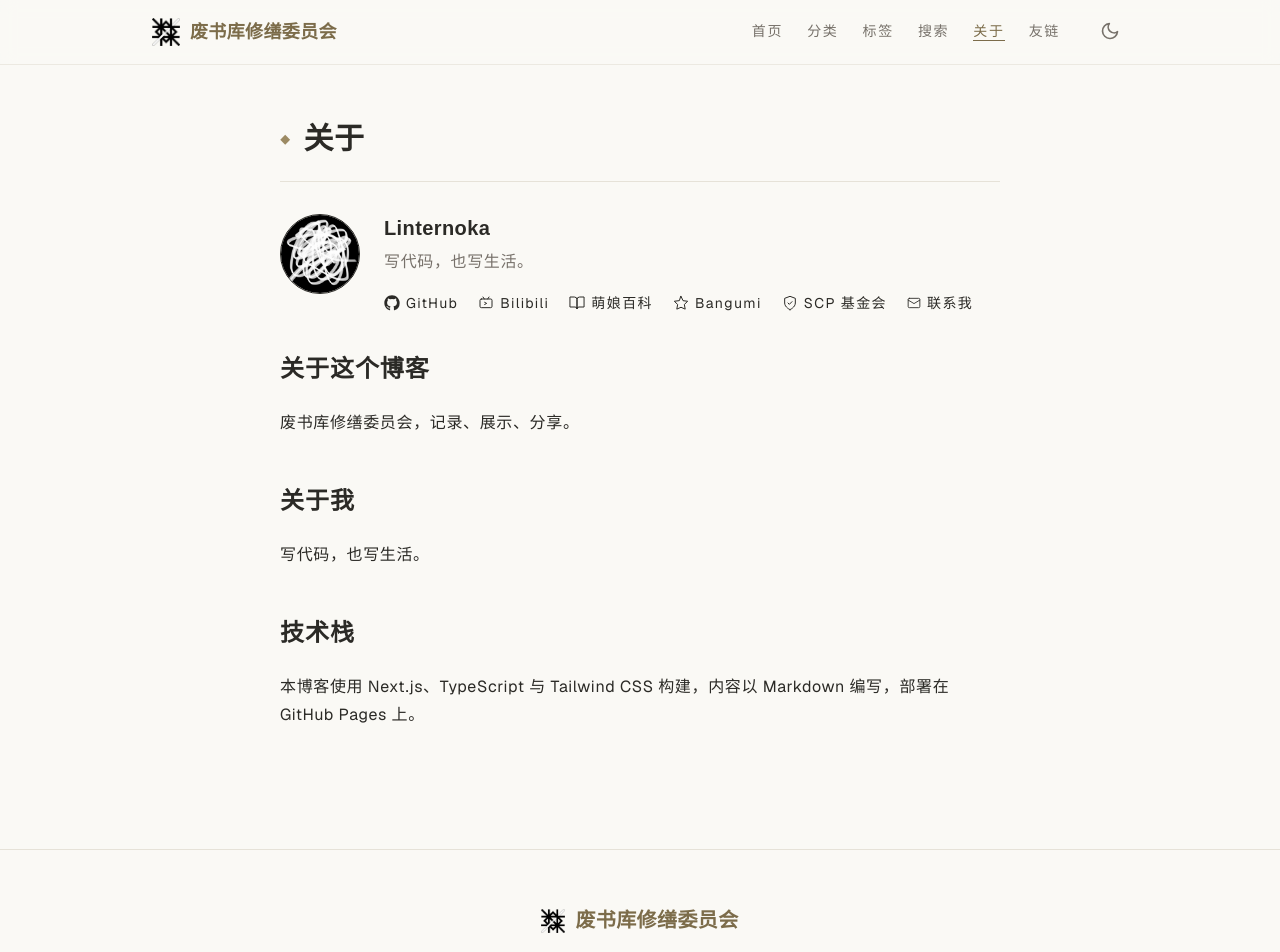
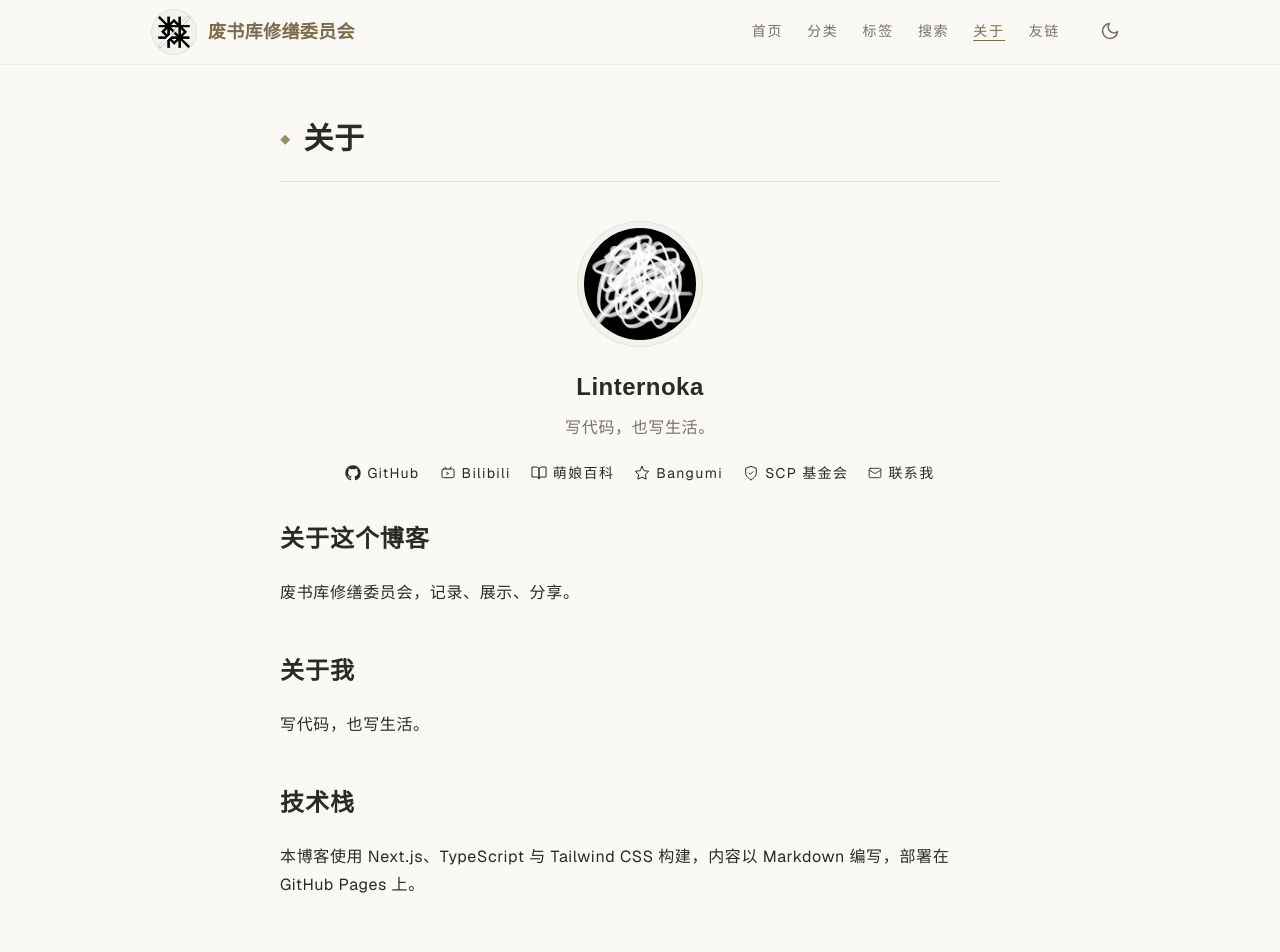
Before and after one commit to Linternoka/personal-blog, a Next.js app: page /about in a window 1280 px wide. Shown: the top 952 px of the page. Built offline with nearby package versions, Linux system fonts and the light colour scheme.

Commit message:
fix: logo 放大加衬底融入配色，关于页头像改为居中布局

```diff
--- a/app/about/page.tsx
+++ b/app/about/page.tsx
@@ -21,28 +21,30 @@ export default function AboutPage() {
       <div className="border-b border-line pb-6">
         <h1 className="kam-section-ja text-3xl">关于</h1>
       </div>
-      <div className="mt-8 flex flex-col items-start gap-6 sm:flex-row">
+      <div className="mt-10 flex flex-col items-center text-center">
         {/* 头像 */}
         {siteConfig.avatar ? (
-          // eslint-disable-next-line @next/next/no-img-element
-          <img
-            src={`${siteConfig.basePath}${siteConfig.avatar}`}
-            alt={author.name}
-            width={80}
-            height={80}
-            className="h-20 w-20 shrink-0 rounded-full border border-line-strong object-cover"
-          />
+          <span className="rounded-full bg-bgsoft p-1.5 ring-1 ring-line">
+            {/* eslint-disable-next-line @next/next/no-img-element */}
+            <img
+              src={`${siteConfig.basePath}${siteConfig.avatar}`}
+              alt={author.name}
+              width={112}
+              height={112}
+              className="h-28 w-28 rounded-full object-cover"
+            />
+          </span>
         ) : (
-          <div className="kam-title flex h-20 w-20 shrink-0 items-center justify-center border border-line-strong bg-bgsoft text-3xl text-text">
+          <div className="kam-title flex h-28 w-28 items-center justify-center rounded-full border border-line-strong bg-bgsoft text-5xl text-text">
             {author.name.slice(0, 1)}
           </div>
         )}
-        <div>
-          <h2 className="kam-title text-xl font-bold text-text">
+        <div className="mt-6">
+          <h2 className="kam-title text-2xl font-bold text-text">
             {author.name}
           </h2>
-          <p className="mt-1 text-textsoft">{author.bio}</p>
-          <div className="mt-4 flex flex-wrap gap-x-5 gap-y-2 text-sm">
+          <p className="mt-2 text-textsoft">{author.bio}</p>
+          <div className="mt-5 flex flex-wrap justify-center gap-x-5 gap-y-2 text-sm">
             {siteConfig.social.github && (
               <a
                 href={siteConfig.social.github}
--- a/components/Footer.tsx
+++ b/components/Footer.tsx
@@ -20,17 +20,19 @@ export default function Footer() {
           {/* 站点名 */}
           <Link
             href="/"
-            className="kam-title flex items-center gap-2.5 text-xl font-bold tracking-[0.08em] text-goldstrong"
+            className="kam-title flex items-center gap-3 text-xl font-bold tracking-[0.08em] text-goldstrong"
           >
             {siteConfig.logo && (
-              // eslint-disable-next-line @next/next/no-img-element
-              <img
-                src={`${siteConfig.basePath}${siteConfig.logo}`}
-                alt=""
-                width={26}
-                height={26}
-                className="h-6 w-6 object-contain"
-              />
+              <span className="flex h-10 w-10 shrink-0 items-center justify-center rounded-full bg-bgsoft ring-1 ring-line">
+                {/* eslint-disable-next-line @next/next/no-img-element */}
+                <img
+                  src={`${siteConfig.basePath}${siteConfig.logo}`}
+                  alt=""
+                  width={30}
+                  height={30}
+                  className="h-[30px] w-[30px] object-contain"
+                />
+              </span>
             )}
             <span>{siteConfig.name}</span>
           </Link>
--- a/components/Header.tsx
+++ b/components/Header.tsx
@@ -19,17 +19,19 @@ export default function Header() {
         {/* Logo */}
         <Link
           href="/"
-          className="kam-title flex items-center gap-2.5 text-lg font-bold tracking-[0.08em] text-goldstrong"
+          className="kam-title flex items-center gap-3 text-lg font-bold tracking-[0.08em] text-goldstrong"
         >
           {siteConfig.logo && (
-            // eslint-disable-next-line @next/next/no-img-element
-            <img
-              src={`${siteConfig.basePath}${siteConfig.logo}`}
-              alt={siteConfig.name}
-              width={28}
-              height={28}
-              className="h-7 w-7 object-contain"
-            />
+            <span className="flex h-11 w-11 shrink-0 items-center justify-center rounded-full bg-bgsoft ring-1 ring-line">
+              {/* eslint-disable-next-line @next/next/no-img-element */}
+              <img
+                src={`${siteConfig.basePath}${siteConfig.logo}`}
+                alt={siteConfig.name}
+                width={32}
+                height={32}
+                className="h-8 w-8 object-contain"
+              />
+            </span>
           )}
           <span>{siteConfig.name}</span>
         </Link>
```
